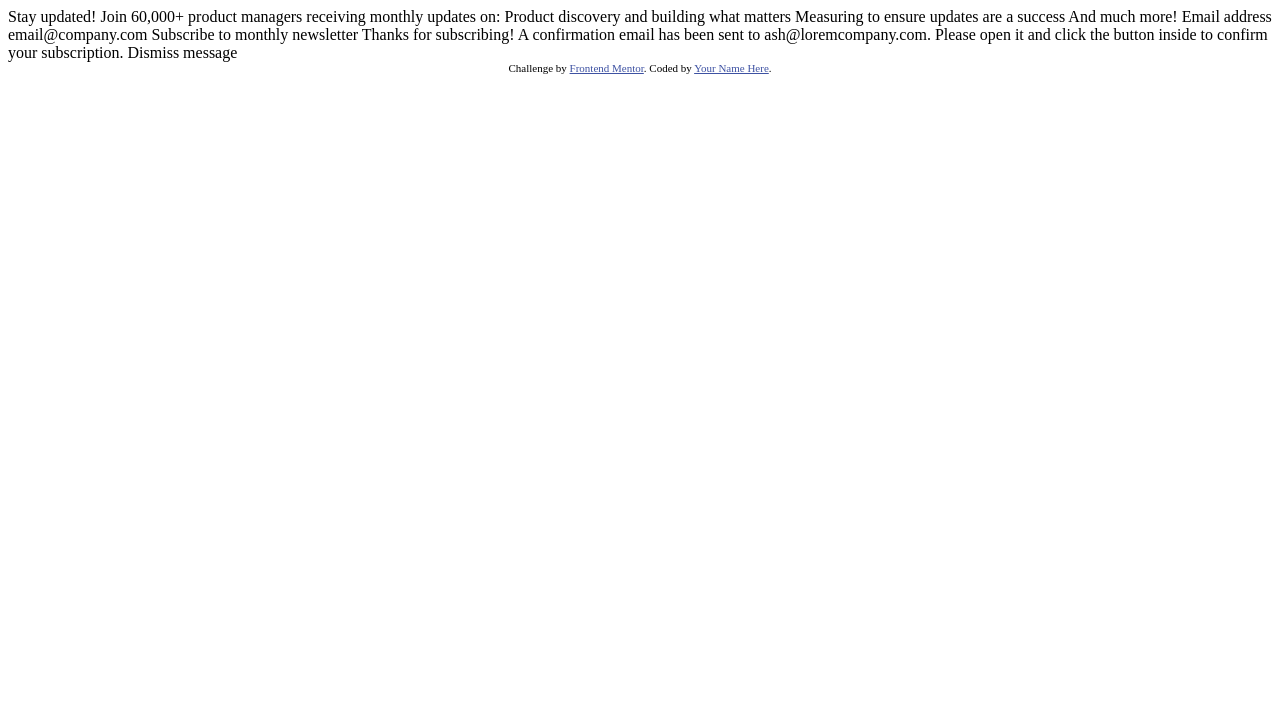
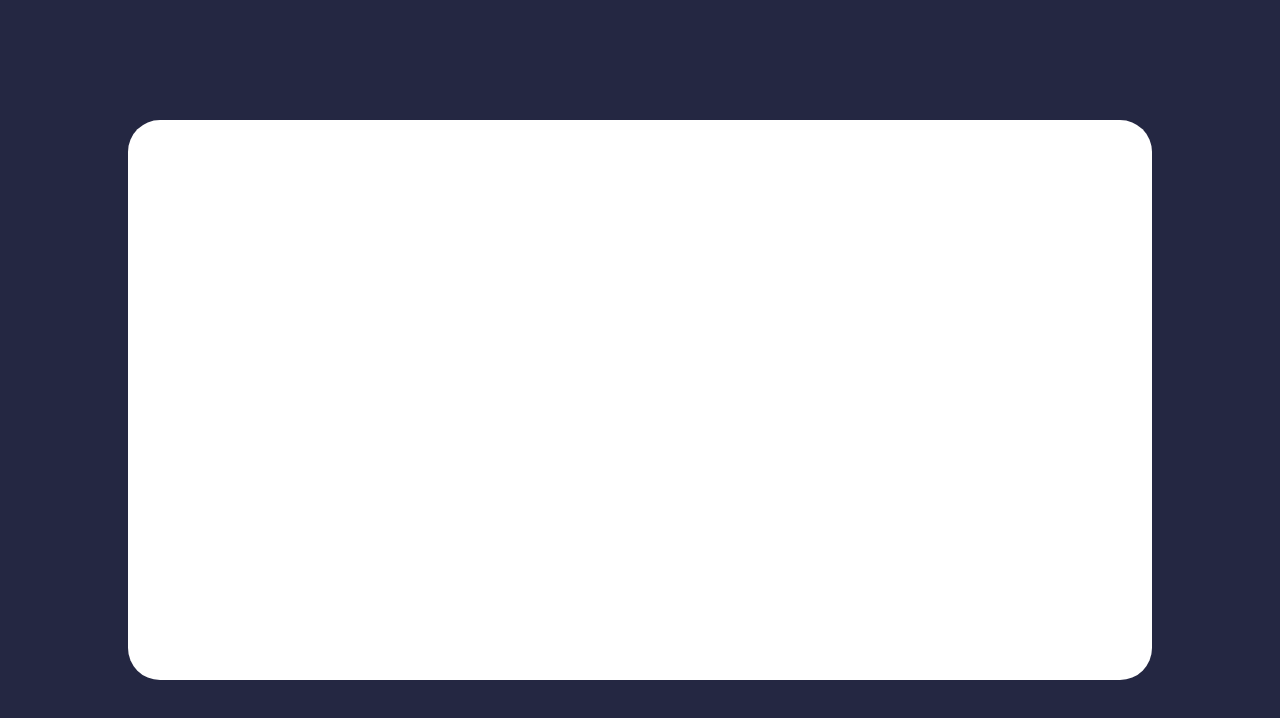
Before and after one commit to jacildofurtado/newsletter-sign-up-with-success-message-main, a plain HTML site: page index.html in a window 1280 px wide. Drawn offline with Linux system fonts and the light colour scheme.

Commit message:
projeto iniciado
Foi feito o inicio do projeto, adicionado a cor do fundo no body e criado o card central onde vai ficar o formulário de login

```diff
--- a/index.html
+++ b/index.html
@@ -5,6 +5,7 @@
   <meta name="viewport" content="width=device-width, initial-scale=1.0"> <!-- displays site properly based on user's device -->
 
   <link rel="icon" type="image/png" sizes="32x32" href="./assets/images/favicon-32x32.png">
+  <link rel="stylesheet" href="style/style.css">
 
   <title>Frontend Mentor | Newsletter sign-up form with success message</title>
 
@@ -18,29 +19,15 @@
 
   <!-- Sign-up form start -->
 
-  Stay updated!
+  <div class="card">
 
-  Join 60,000+ product managers receiving monthly updates on:
-
-  Product discovery and building what matters
-  Measuring to ensure updates are a success
-  And much more!
-
-  Email address
-  email@company.com
-
-  Subscribe to monthly newsletter
+  </div><!--card-->
 
   <!-- Sign-up form end -->
 
   <!-- Success message start -->
 
-  Thanks for subscribing!
 
-  A confirmation email has been sent to ash@loremcompany.com.
-  Please open it and click the button inside to confirm your subscription.
-
-  Dismiss message
 
   <!-- Success message end -->
 
--- /dev/null
+++ b/style/style.css
@@ -0,0 +1,26 @@
+*{
+    margin: 0;
+    padding: 0;
+    box-sizing: border-box;
+}
+
+html, body{
+    height: 100%;
+}
+
+body{
+    background-color: hsl(234, 29%, 20%);
+}
+
+.card{
+    background-color: white;
+    width: 80%;
+    max-width: 1140px;
+    height: 70%;
+    max-height: 670px;
+    border-radius: 32px;
+    position: relative;
+    top: 50%;
+    left: 50%;
+    transform: translate(-50%, -50%);
+}
```
